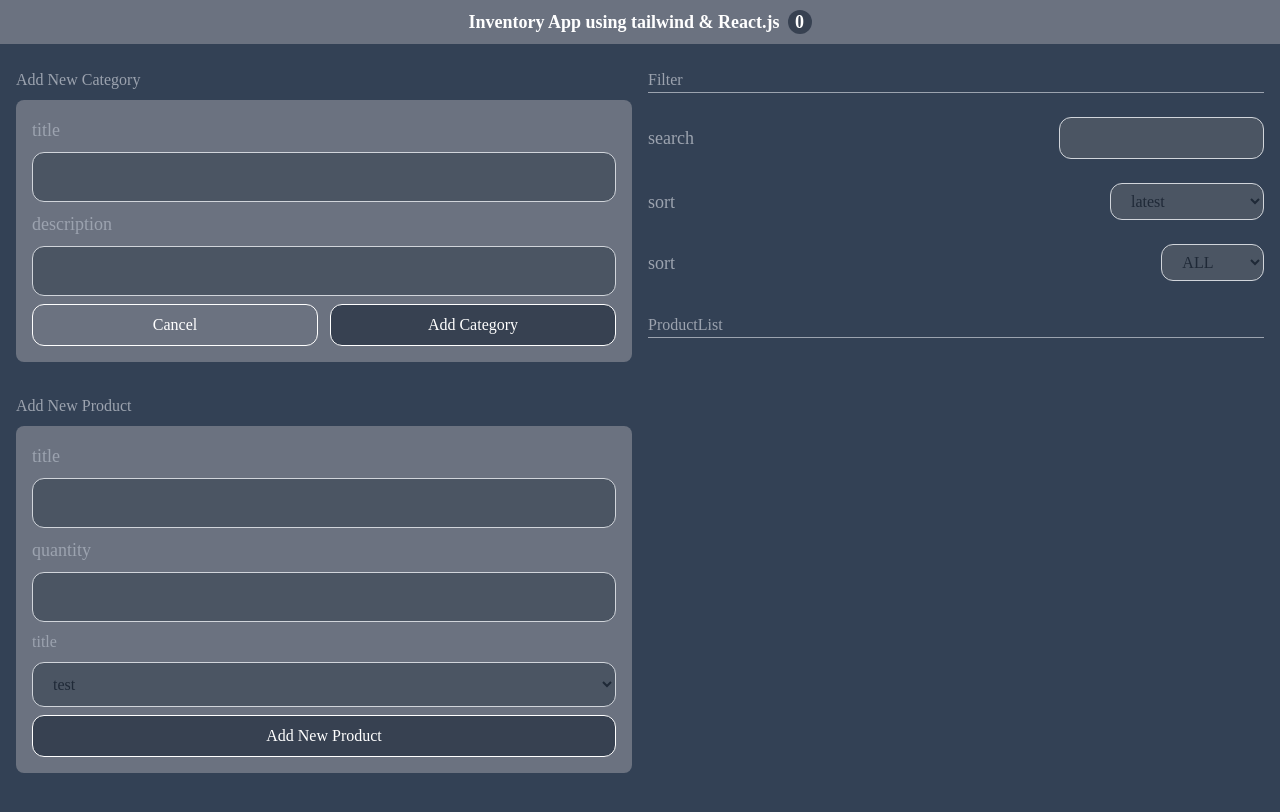
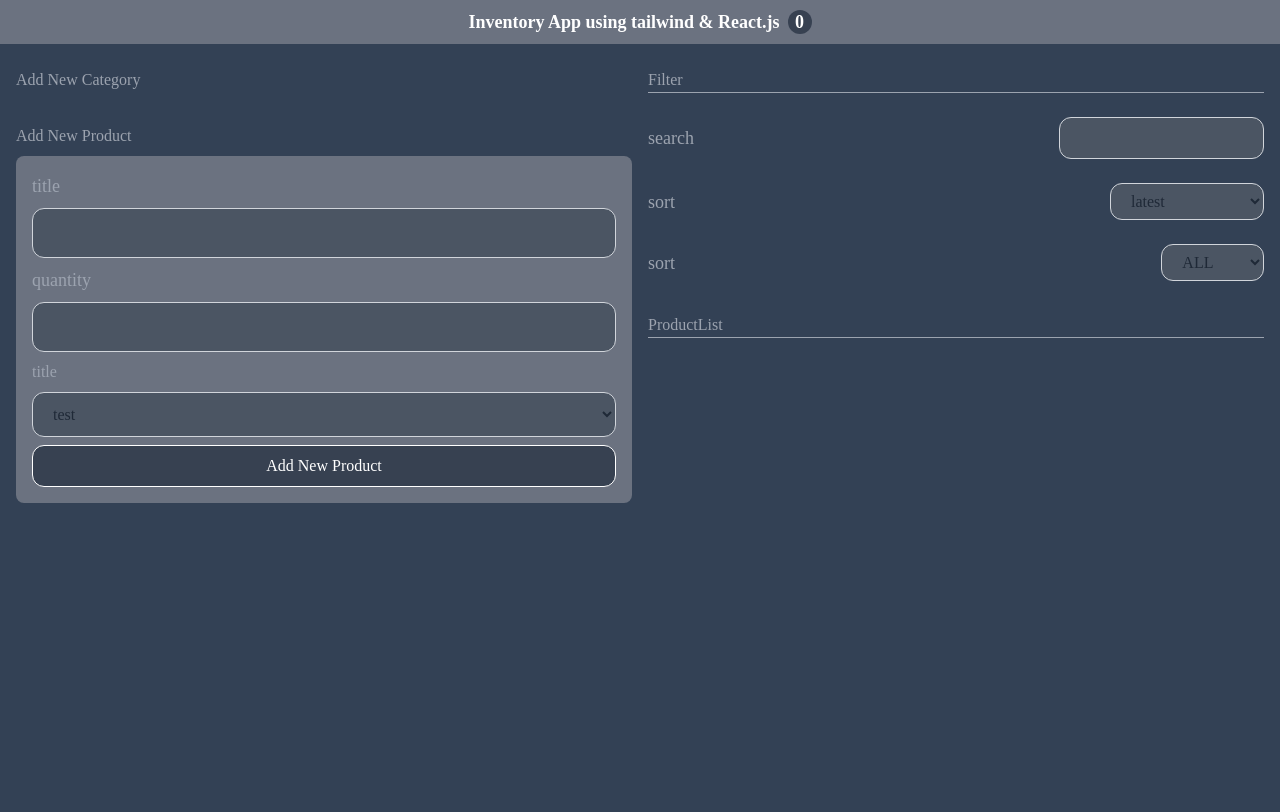
Before and after one commit to erfanmoulaee/inventory-app, a React (Vite) app: page / in a window 1280 px wide. Shown: the top 812 px of the page. Built offline with nearby package versions, Linux system fonts and the light colour scheme.

Commit message:
added new category state to app

```diff
--- a/package.json
+++ b/package.json
@@ -7,7 +7,8 @@
     "dev": "vite",
     "build": "vite build",
     "lint": "eslint .",
-    "preview": "vite preview"
+    "preview": "vite preview",
+    "start": "react-scripts-start"
   },
   "dependencies": {
     "react": "^18.3.1",
--- a/src/App.jsx
+++ b/src/App.jsx
@@ -1,3 +1,4 @@
+import { useState } from "react";
 import "./App.css";
 import AddNewCategory from "./components/Category/AddNewCategory";
 import Filter from "./components/Filter/Filter";
@@ -6,12 +7,17 @@
 import AddNewProduct from "./components/Products/AddNewProduct";
 
 function App() {
+  const [category, setCategory] = useState([]);
+
+  const handleAddCategory = (newCategory) => {
+    setCategory((prevCategory) => [...prevCategory, newCategory]);
+  };
   return (
     <div>
       <Header />
       <div className="grid grid-cols-12 row-span-2 gap-4 container h-screen mt-6">
         <div className="col-span-12 md:col-span-6 space-y-8">
-          <AddNewCategory />
+          <AddNewCategory onAddNewCategory={handleAddCategory} />
           <AddNewProduct />
         </div>
         <div className="col-span-12 md:col-span-6 space-y-8">
--- a/src/components/Category/AddNewCategory.jsx
+++ b/src/components/Category/AddNewCategory.jsx
@@ -1,15 +1,41 @@
-import React from "react";
+import React, { useState } from "react";
 import TextField from "../../ui/TextField";
 
-function AddNewCategory() {
+function AddNewCategory({ onAddNewCategory }) {
+  const [showCategoryForm, setShowCategoryForm] = useState(false);
+  const [title, setTitle] = useState([]);
+  const [description, setDescription] = useState([]);
+
+  const handleSubmit = (e) => {
+    e.preventDefault();
+    if (!title || !description) return null;
+    const newCategory = {
+      title,
+      description,
+      createdAt: new Date().toISOString(),
+    };
+    onAddNewCategory(newCategory);
+    setTitle("");
+    setDescription("");
+  };
+
   return (
     <div>
-      <h2 className="text-secondary-400 mb-2">Add New Category</h2>
-      <form className="p-4 bg-secondary-500 rounded-lg space-y-2">
-        <TextField name="title" label="title" />
-        <TextField name="description" label="description" type="description" />
+      <h2 className="text-secondary-400 mb-2" onClick={() => setShowCategoryForm(!showCategoryForm)}>
+        Add New Category
+      </h2>
+      <form className={`p-4 bg-secondary-500 rounded-lg space-y-2 ${showCategoryForm ? "" : "hidden"}`} onSubmit={handleSubmit}>
+        <TextField name="title" label="title" value={title} onChange={(e) => setTitle(e.target.value)} />
+        <TextField name="description" label="description" type="description" value={description} onChange={(e) => setDescription(e.target.value)} />
         <div className="flex items-center justify-center w-full gap-x-3">
-          <button className="flex-1 border border-secondary-0 rounded-xl p-2 text-secondary-0  ">Cancel</button>
+          <button
+            className="flex-1 border border-secondary-0 rounded-xl p-2 text-secondary-0"
+            onClick={(e) => {
+              e.preventDefault();
+              setShowCategoryForm(false);
+            }}>
+            Cancel
+          </button>
           <button className="flex-1 border border-secondary-0 rounded-xl p-2 text-secondary-0 bg-secondary-700 ">Add Category</button>
         </div>
       </form>
--- a/src/ui/TextField.jsx
+++ b/src/ui/TextField.jsx
@@ -1,12 +1,12 @@
 import React from "react";
 
-function TextField({ label, name, type = "text", style }) {
+function TextField({ label, name, type = "text", onChange, value }) {
   return (
-    <div className={style}>
+    <div>
       <label htmlFor="name" className="mb-2 block text-secondary-400 text-lg">
         {label}
       </label>
-      <input id={name} type={type} className="textField__input" autoComplete="off" />
+      <input id={name} type={type} className="textField__input" onChange={onChange} value={value} />
     </div>
   );
 }
```
